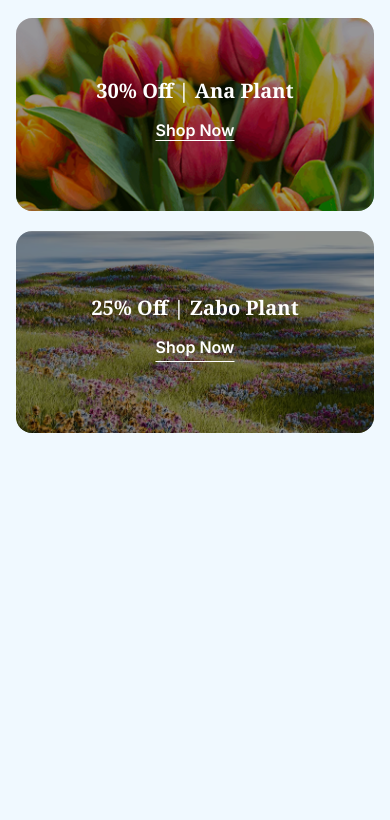
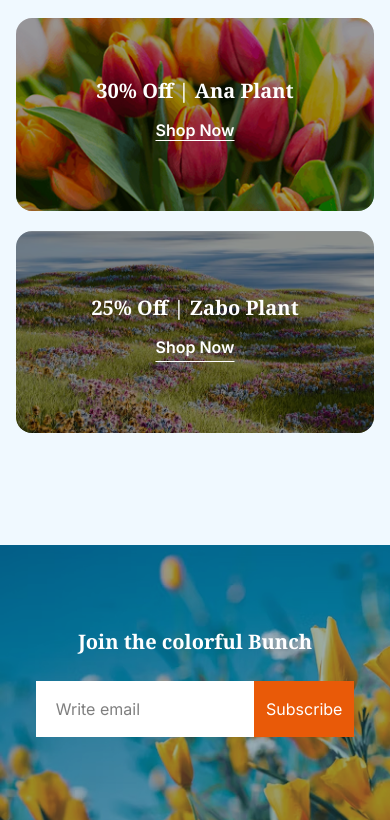
Before and after one commit to md-sh-shuvo/Responsive-Flowers, a plain HTML site: page index.html in a window 390 px wide. Shown: the part 3784-4604 px from the top of the page. Before the commit the page ends 4329 px from the top, so only its background shows below. Drawn offline with nearby package versions, Linux system fonts and the light colour scheme.

Commit message:
added responsive join section

```diff
--- a/index.html
+++ b/index.html
@@ -237,7 +237,9 @@
       <!-- latest deal -->
       <section>
         <div class="text-center">
-          <h1 class="noto-serif-bold text-2xl md:text-5xl mb-4"><span class="text-[#E95A08]">Latest</span> Deals</h1>
+          <h1 class="noto-serif-bold text-2xl md:text-5xl mb-4">
+            <span class="text-[#E95A08]">Latest</span> Deals
+          </h1>
           <p class="text-[#00000080] md:text-[22px] w-[90%] mx-auto">
             Indulge your senses with the beauty and fragrance of our fresh
             flower shop. From classic roses to exotic blooms, we offer a wide
@@ -290,7 +292,6 @@
           </div>
         </div>
 
-
         <!-- <div class="md:grid grid-flow-col grid-rows-2 gap-6 my-28"> -->
         <!-- <div class="relative bg-[url(./assets/deal-bloom.png)] bg-cover w-[360px] h-[184px]"> -->
         <!-- <div class="absolute inset-0 bg-black/30 rounded-2xl"></div> -->
@@ -304,6 +305,17 @@
         <!-- </div> -->
       </section>
     </main>
+    <!-- join section -->
+    <section
+      class="text-center text-white bg-[url(/assets/news-letter-bg.png)] bg-cover h-[275px] md:h-[540px] bg-no-repeat flex flex-col justify-center items-center gap-6"
+    >
+      <h1 class="noto-serif-bold text-[20px] md:text-5xl">Join the colorful Bunch</h1>
+      <form action="" class="w-full">
+        <input type="text" placeholder="Write email" class="bg-white text-black py-4 pl-5 w-[218px] md:w-[644px] focus:outline-none" />
+        <button type="submit" class="bg-[#E95A08] w-[100px] md:w-[186px] py-4 -ml-1">Subscribe</button>
+      </form>
+
+    </section>
     <footer></footer>
   </body>
 </html>
```
